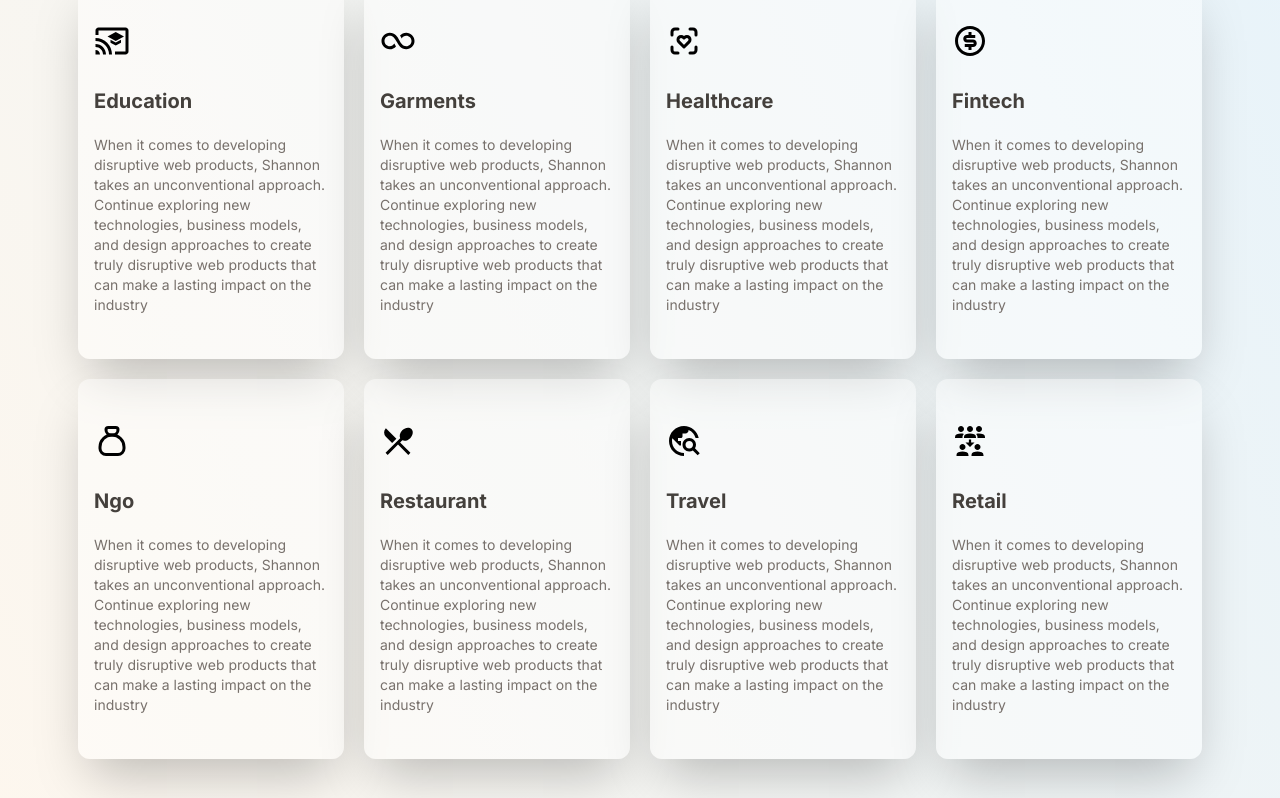
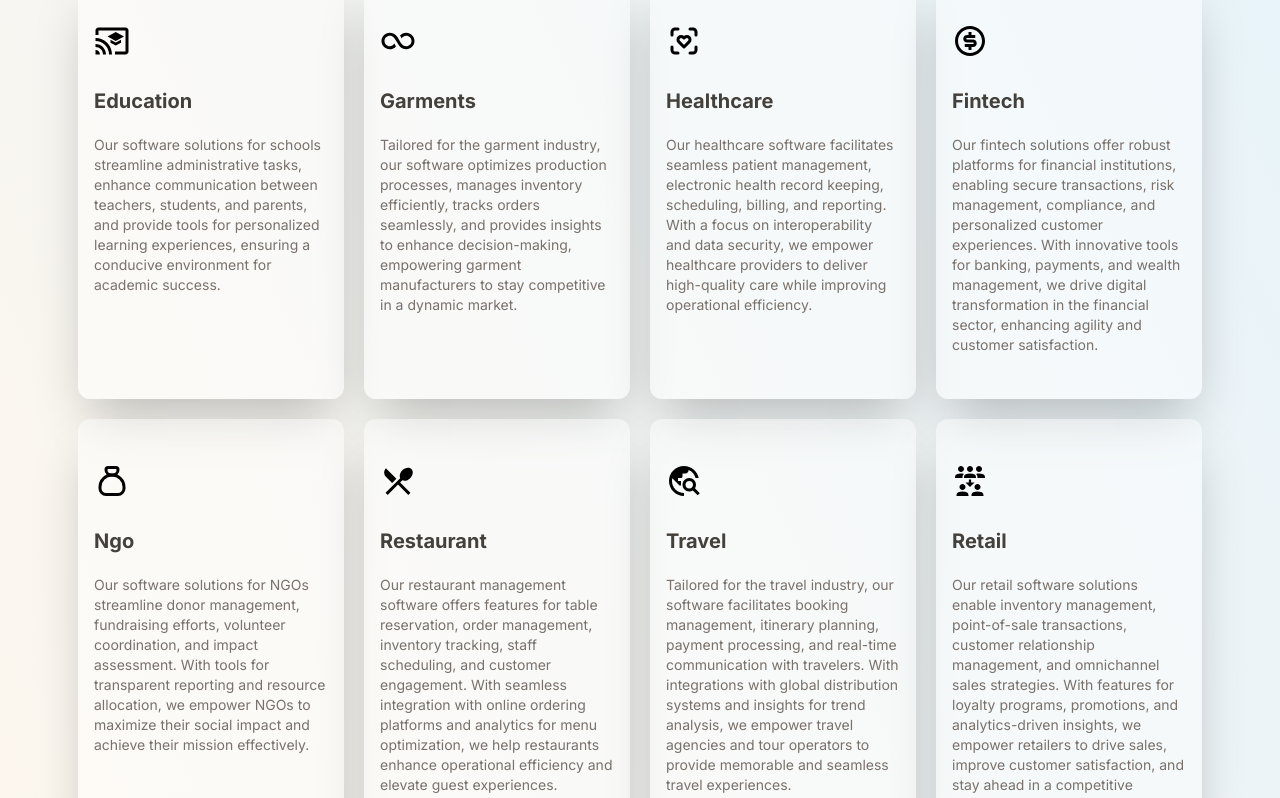
Before and after one commit to back4page/shannon, a Next.js app: page / in a window 1280 px wide. Shown: the part 2380-3178 px from the top of the page. Built offline with nearby package versions, Linux system fonts and the light colour scheme.

Commit message:
update content

```diff
--- a/src/app/page.js
+++ b/src/app/page.js
@@ -136,7 +136,7 @@ function Home() {
         <motion.section
           initial={{ opacity: 0, x: -100 }}
           animate={{ opacity: 1, x: 0 }}
-          transition={{ duration: 0.2, delay:1 }}
+          transition={{ duration: 0.2, delay: 1 }}
           className="flex flex-col mt-[20px] mx-2 items-center px-16 py-11 text-base shadow-lg bg-gradient-to-r from-sky-100 to-orange-50 bg-opacity-10 rounded-[30px] xl:w-[60%] max-md:px-5"
         >
           <header className="text-3xl font-bold text-black text-opacity-80 text-center max-md:max-w-full">
@@ -200,28 +200,76 @@ function Home() {
 
         <div className="bg-[#6b727711] w-full py-16">
           <div className="max-w-2xl mx-auto grid grid-cols-1 md:grid-cols-3 gap-5">
-            <div className="bg-[#ffffff63] rounded-md px-5 py-5">
+            <motion.div
+              initial={{
+                opacity: 0,
+                // if odd index card,slide from right instead of left
+                x: 100,
+              }}
+              whileInView={{
+                opacity: 1,
+                x: 0, // Slide in to its original position
+                transition: {
+                  duration: 0.5, // Animation duration
+                  delay: 0.2,
+                },
+              }}
+              viewport={{ once: true }}
+              className="bg-[#ffffff63] rounded-md px-5 py-5"
+            >
               <RiBarChartBoxLine className="text-4xl mb-2 text-amber-500" />
               <div className="flex justify-between gap-5 items-center">
                 <h1 className="text-4xl text-amber-500 font-semibold">30+</h1>
                 <h1 className="text-xl">Projects Done</h1>
               </div>
-            </div>
-            <div className="bg-[#ffffff63] rounded-md px-5 py-5">
+            </motion.div>
+            <motion.div
+              initial={{
+                opacity: 0,
+                // if odd index card,slide from right instead of left
+                x: 100,
+              }}
+              whileInView={{
+                opacity: 1,
+                x: 0, // Slide in to its original position
+                transition: {
+                  duration: 0.5, // Animation duration
+                  delay: 0.4,
+                },
+              }}
+              viewport={{ once: true }}
+              className="bg-[#ffffff63] rounded-md px-5 py-5"
+            >
               <IoHappyOutline className="text-4xl mb-2 text-cyan-500" />
               <div className="flex justify-between gap-5 items-center">
                 <h1 className="text-4xl text-cyan-500 font-semibold">8+</h1>
                 <h1 className="text-xl">Happy Client</h1>
               </div>
-            </div>
+            </motion.div>
 
-            <div className="bg-[#ffffff63] rounded-md px-5 py-5">
+            <motion.div
+              initial={{
+                opacity: 0,
+                // if odd index card,slide from right instead of left
+                x: 100,
+              }}
+              whileInView={{
+                opacity: 1,
+                x: 0, // Slide in to its original position
+                transition: {
+                  duration: 0.5, // Animation duration
+                  delay: 0.6,
+                },
+              }}
+              viewport={{ once: true }}
+              className="bg-[#ffffff63] rounded-md px-5 py-5"
+            >
               <LuBarChart3 className="text-4xl mb-2 text-teal-500" />
               <div className="flex justify-between gap-5 items-center">
                 <h1 className="text-4xl text-teal-500 font-semibold">20+</h1>
                 <h1 className="text-xl">Growing Team</h1>
               </div>
-            </div>
+            </motion.div>
           </div>
         </div>
 
@@ -244,11 +292,11 @@ function Home() {
                   Education
                 </h1>
                 <p className="mt-5 text-sm text-stone-500">
-                  When it comes to developing disruptive web products, Shannon
-                  takes an unconventional approach. Continue exploring new
-                  technologies, business models, and design approaches to create
-                  truly disruptive web products that can make a lasting impact
-                  on the industry
+                  Our software solutions for schools streamline administrative
+                  tasks, enhance communication between teachers, students, and
+                  parents, and provide tools for personalized learning
+                  experiences, ensuring a conducive environment for academic
+                  success.
                 </p>
               </div>
               <div className="flex flex-col grow px-4 py-11 w-full rounded-xl shadow-2xl bg-white bg-opacity-40 max-md:mt-6">
@@ -257,11 +305,11 @@ function Home() {
                   Garments
                 </h1>
                 <p className="mt-5 text-sm text-stone-500">
-                  When it comes to developing disruptive web products, Shannon
-                  takes an unconventional approach. Continue exploring new
-                  technologies, business models, and design approaches to create
-                  truly disruptive web products that can make a lasting impact
-                  on the industry
+                  Tailored for the garment industry, our software optimizes
+                  production processes, manages inventory efficiently, tracks
+                  orders seamlessly, and provides insights to enhance
+                  decision-making, empowering garment manufacturers to stay
+                  competitive in a dynamic market.
                 </p>
               </div>
               <div className="flex flex-col grow px-4 py-11 w-full rounded-xl shadow-2xl bg-white bg-opacity-40 max-md:mt-6">
@@ -270,11 +318,11 @@ function Home() {
                   Healthcare
                 </h1>
                 <p className="mt-5 text-sm text-stone-500">
-                  When it comes to developing disruptive web products, Shannon
-                  takes an unconventional approach. Continue exploring new
-                  technologies, business models, and design approaches to create
-                  truly disruptive web products that can make a lasting impact
-                  on the industry
+                  Our healthcare software facilitates seamless patient
+                  management, electronic health record keeping, scheduling,
+                  billing, and reporting. With a focus on interoperability and
+                  data security, we empower healthcare providers to deliver
+                  high-quality care while improving operational efficiency.
                 </p>
               </div>
               <div className="flex flex-col grow px-4 py-11 w-full rounded-xl shadow-2xl bg-white bg-opacity-40 max-md:mt-6">
@@ -283,22 +331,23 @@ function Home() {
                   Fintech
                 </h1>
                 <p className="mt-5 text-sm text-stone-500">
-                  When it comes to developing disruptive web products, Shannon
-                  takes an unconventional approach. Continue exploring new
-                  technologies, business models, and design approaches to create
-                  truly disruptive web products that can make a lasting impact
-                  on the industry
+                  Our fintech solutions offer robust platforms for financial
+                  institutions, enabling secure transactions, risk management,
+                  compliance, and personalized customer experiences. With
+                  innovative tools for banking, payments, and wealth management,
+                  we drive digital transformation in the financial sector,
+                  enhancing agility and customer satisfaction.
                 </p>
               </div>
               <div className="flex flex-col grow px-4 py-11 w-full rounded-xl shadow-2xl bg-white bg-opacity-40 max-md:mt-6">
                 <TbMoneybag className="text-4xl" />
                 <h1 className="mt-7 text-xl font-bold text-stone-700">Ngo</h1>
                 <p className="mt-5 text-sm text-stone-500">
-                  When it comes to developing disruptive web products, Shannon
-                  takes an unconventional approach. Continue exploring new
-                  technologies, business models, and design approaches to create
-                  truly disruptive web products that can make a lasting impact
-                  on the industry
+                  Our software solutions for NGOs streamline donor management,
+                  fundraising efforts, volunteer coordination, and impact
+                  assessment. With tools for transparent reporting and resource
+                  allocation, we empower NGOs to maximize their social impact
+                  and achieve their mission effectively.
                 </p>
               </div>
               <div className="flex flex-col grow px-4 py-11 w-full rounded-xl shadow-2xl bg-white bg-opacity-40 max-md:mt-6">
@@ -307,11 +356,12 @@ function Home() {
                   Restaurant
                 </h1>
                 <p className="mt-5 text-sm text-stone-500">
-                  When it comes to developing disruptive web products, Shannon
-                  takes an unconventional approach. Continue exploring new
-                  technologies, business models, and design approaches to create
-                  truly disruptive web products that can make a lasting impact
-                  on the industry
+                  Our restaurant management software offers features for table
+                  reservation, order management, inventory tracking, staff
+                  scheduling, and customer engagement. With seamless integration
+                  with online ordering platforms and analytics for menu
+                  optimization, we help restaurants enhance operational
+                  efficiency and elevate guest experiences.
                 </p>
               </div>
               <div className="flex flex-col grow px-4 py-11 w-full rounded-xl shadow-2xl bg-white bg-opacity-40 max-md:mt-6">
@@ -320,11 +370,12 @@ function Home() {
                   Travel
                 </h1>
                 <p className="mt-5 text-sm text-stone-500">
-                  When it comes to developing disruptive web products, Shannon
-                  takes an unconventional approach. Continue exploring new
-                  technologies, business models, and design approaches to create
-                  truly disruptive web products that can make a lasting impact
-                  on the industry
+                  Tailored for the travel industry, our software facilitates
+                  booking management, itinerary planning, payment processing,
+                  and real-time communication with travelers. With integrations
+                  with global distribution systems and insights for trend
+                  analysis, we empower travel agencies and tour operators to
+                  provide memorable and seamless travel experiences.
                 </p>
               </div>
               <div className="flex flex-col grow px-4 py-11 w-full rounded-xl shadow-2xl bg-white bg-opacity-40 max-md:mt-6">
@@ -333,11 +384,12 @@ function Home() {
                   Retail
                 </h1>
                 <p className="mt-5 text-sm text-stone-500">
-                  When it comes to developing disruptive web products, Shannon
-                  takes an unconventional approach. Continue exploring new
-                  technologies, business models, and design approaches to create
-                  truly disruptive web products that can make a lasting impact
-                  on the industry
+                  Our retail software solutions enable inventory management,
+                  point-of-sale transactions, customer relationship management,
+                  and omnichannel sales strategies. With features for loyalty
+                  programs, promotions, and analytics-driven insights, we
+                  empower retailers to drive sales, improve customer
+                  satisfaction, and stay ahead in a competitive market.
                 </p>
               </div>
             </div>
```
